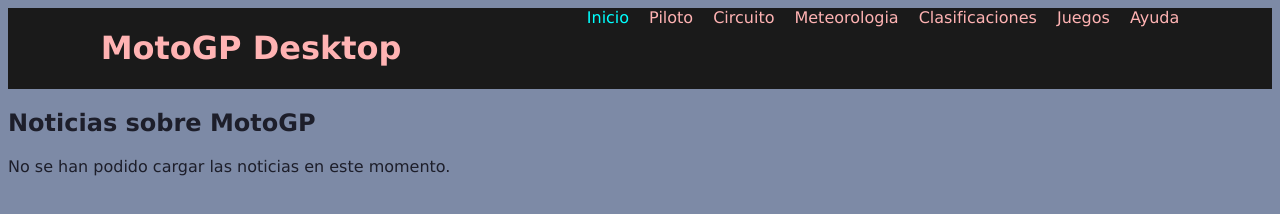
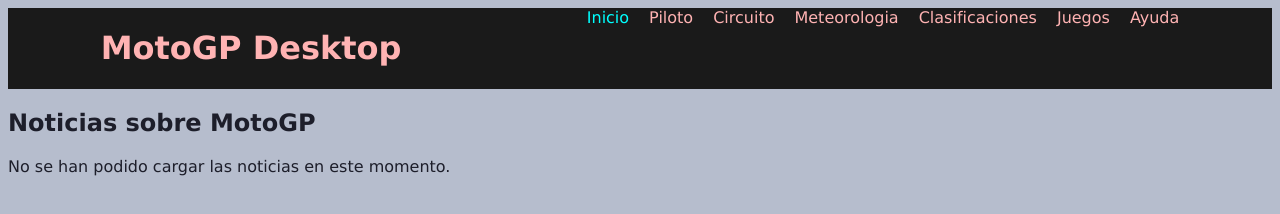
Before and after one commit to bolaos1/SEW, a plain HTML site: page MotoGP-Desktop/index.html in a window 1280 px wide. Drawn offline with nearby package versions, Linux system fonts and the light colour scheme; no server answers.

Commit message:
Update estilo.css

```diff
--- a/MotoGP-Desktop/estilo/estilo.css
+++ b/MotoGP-Desktop/estilo/estilo.css
@@ -5,7 +5,7 @@
 /*Especifidad:(0,0,1)*/
 body{
   font-family: 'Lucida Sans', 'Lucida Sans Regular', 'Lucida Grande', 'Lucida Sans Unicode', Geneva, Verdana, sans-serif;
-  background-color: #7d8aa6;
+  background-color: #B6BDCD;
   color: #1D1E2A;
 }
 /*Especificidad: (0,0,1)*/
```
